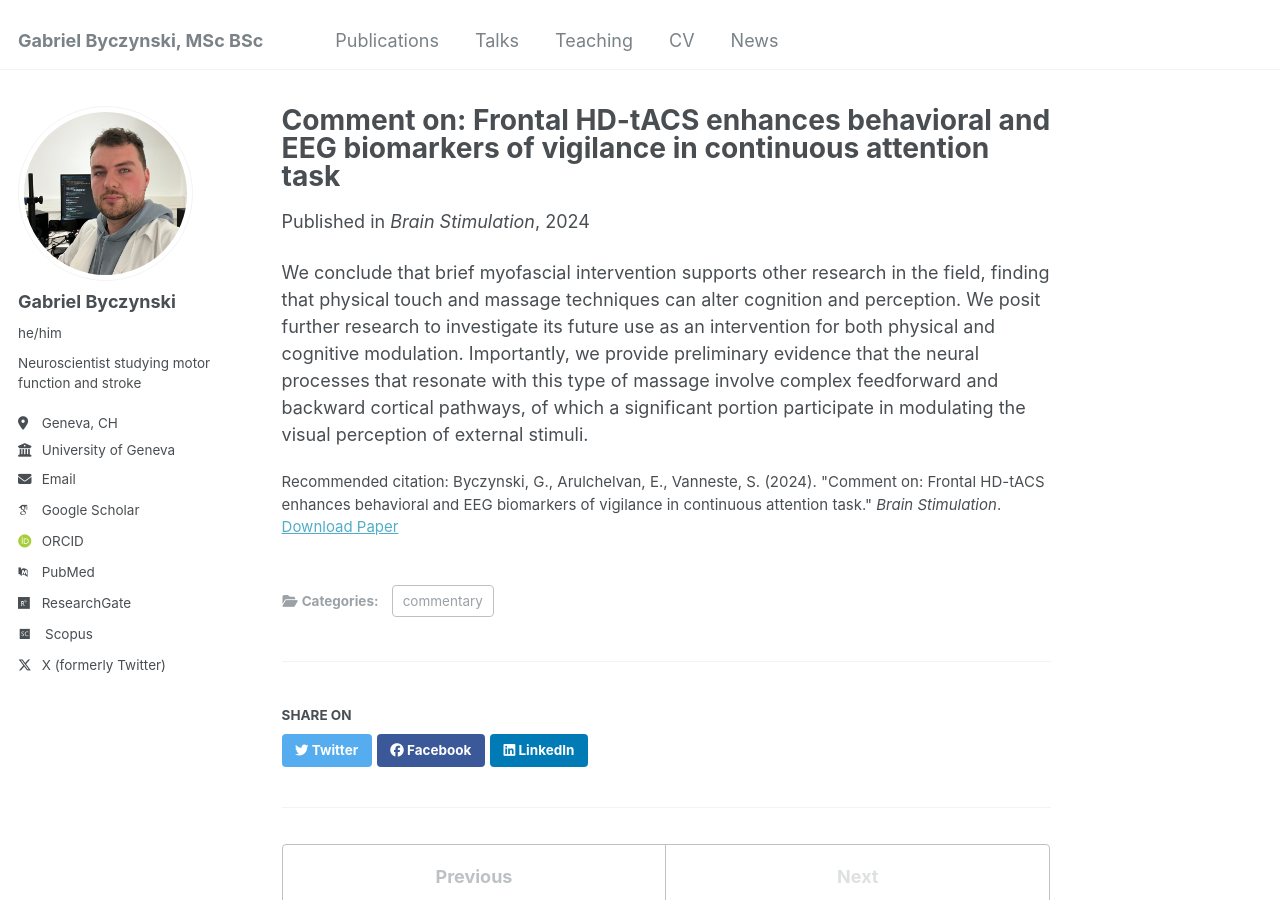
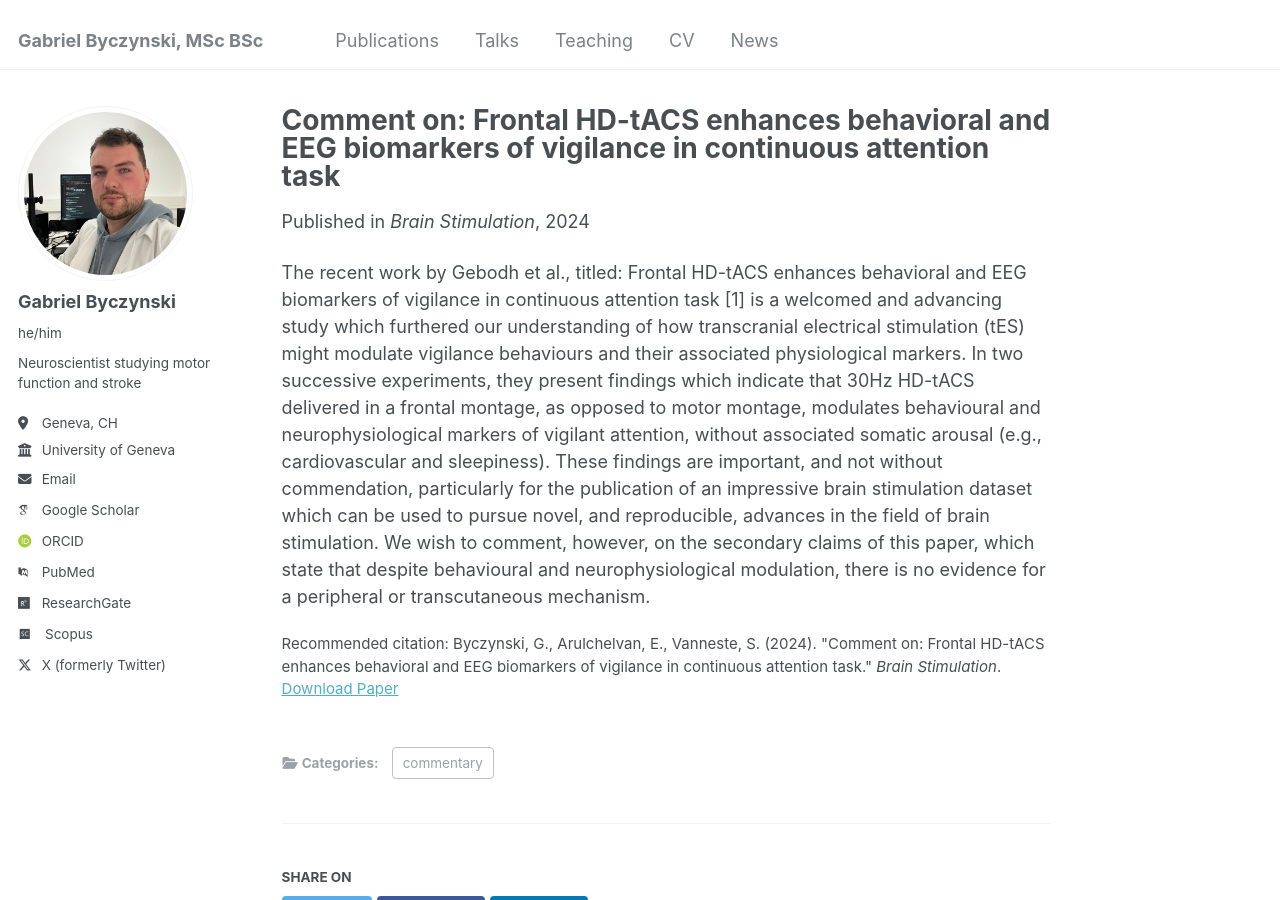
Before and after one commit to gabebyczynski/gabebyczynski.github.io, a Jekyll site: the page built from _publications/Byczynski_et_al_2024_brainstim_comment.md, in a window 1280 px wide and 900 px high. Built offline with Jekyll 4.4.1, drawn with Linux system fonts in a browser that asks for light colours; some web fonts are replaced.

Commit message:
Update Byczynski_et_al_2024_brainstim_comment.md

```diff
--- a/_publications/Byczynski_et_al_2024_brainstim_comment.md
+++ b/_publications/Byczynski_et_al_2024_brainstim_comment.md
@@ -10,4 +10,4 @@ paperurl: 'http://gabebyczynski.github.io/files/Byczynski_et_al_2024_brainstim_c
 citation: 'Byczynski, G., Arulchelvan, E., Vanneste, S. (2024). &quot;Comment on: Frontal HD-tACS enhances behavioral and EEG biomarkers of vigilance in continuous attention task.&quot; <i>Brain Stimulation</i>.'
 ---
 
-We conclude that brief myofascial intervention supports other research in the field, finding that physical touch and massage techniques can alter cognition and perception. We posit further research to investigate its future use as an intervention for both physical and cognitive modulation. Importantly, we provide preliminary evidence that the neural processes that resonate with this type of massage involve complex feedforward and backward cortical pathways, of which a significant portion participate in modulating the visual perception of external stimuli.
+The recent work by Gebodh et al., titled: Frontal HD-tACS enhances behavioral and EEG biomarkers of vigilance in continuous attention task [1] is a welcomed and advancing study which furthered our understanding of how transcranial electrical stimulation (tES) might modulate vigilance behaviours and their associated physiological markers. In two successive experiments, they present findings which indicate that 30Hz HD-tACS delivered in a frontal montage, as opposed to motor montage, modulates behavioural and neurophysiological markers of vigilant attention, without associated somatic arousal (e.g., cardiovascular and sleepiness). These findings are important, and not without commendation, particularly for the publication of an impressive brain stimulation dataset which can be used to pursue novel, and reproducible, advances in the field of brain stimulation. We wish to comment, however, on the secondary claims of this paper, which state that despite behavioural and neurophysiological modulation, there is no evidence for a peripheral or transcutaneous mechanism.
```
